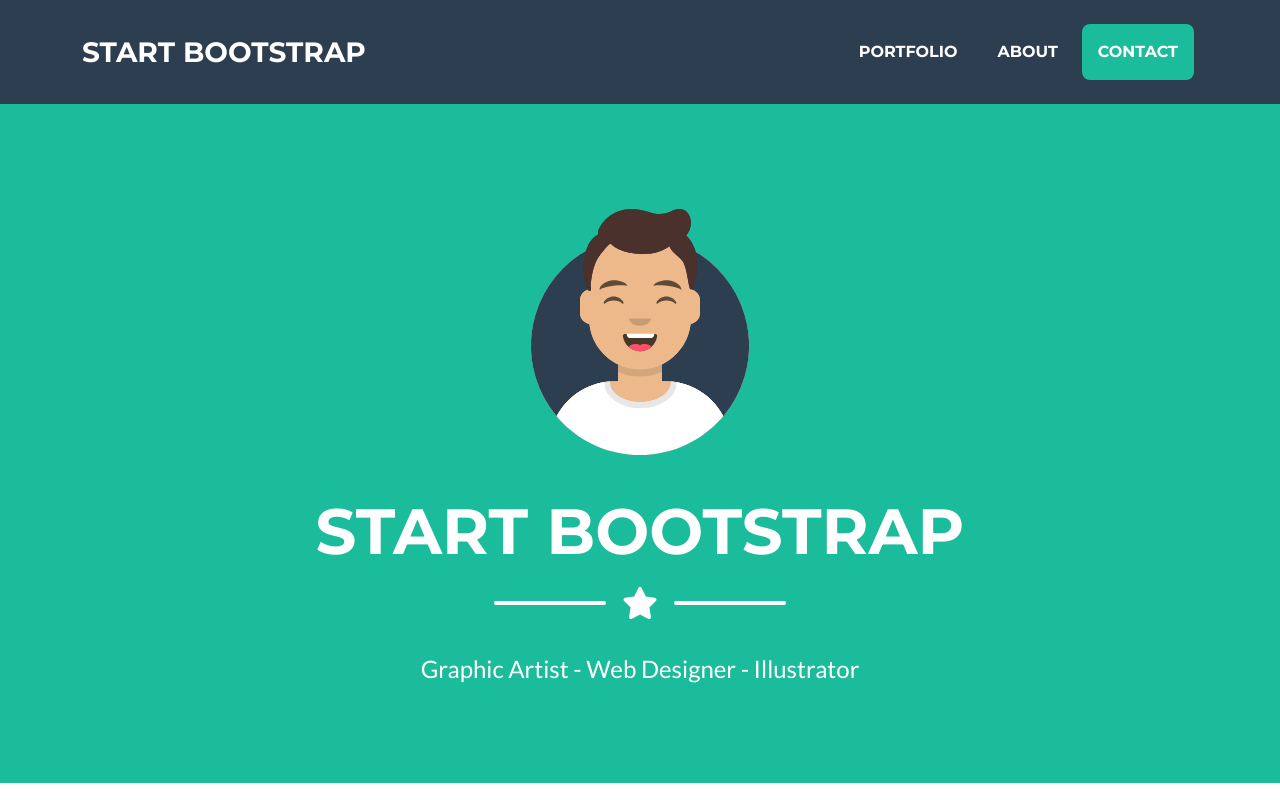
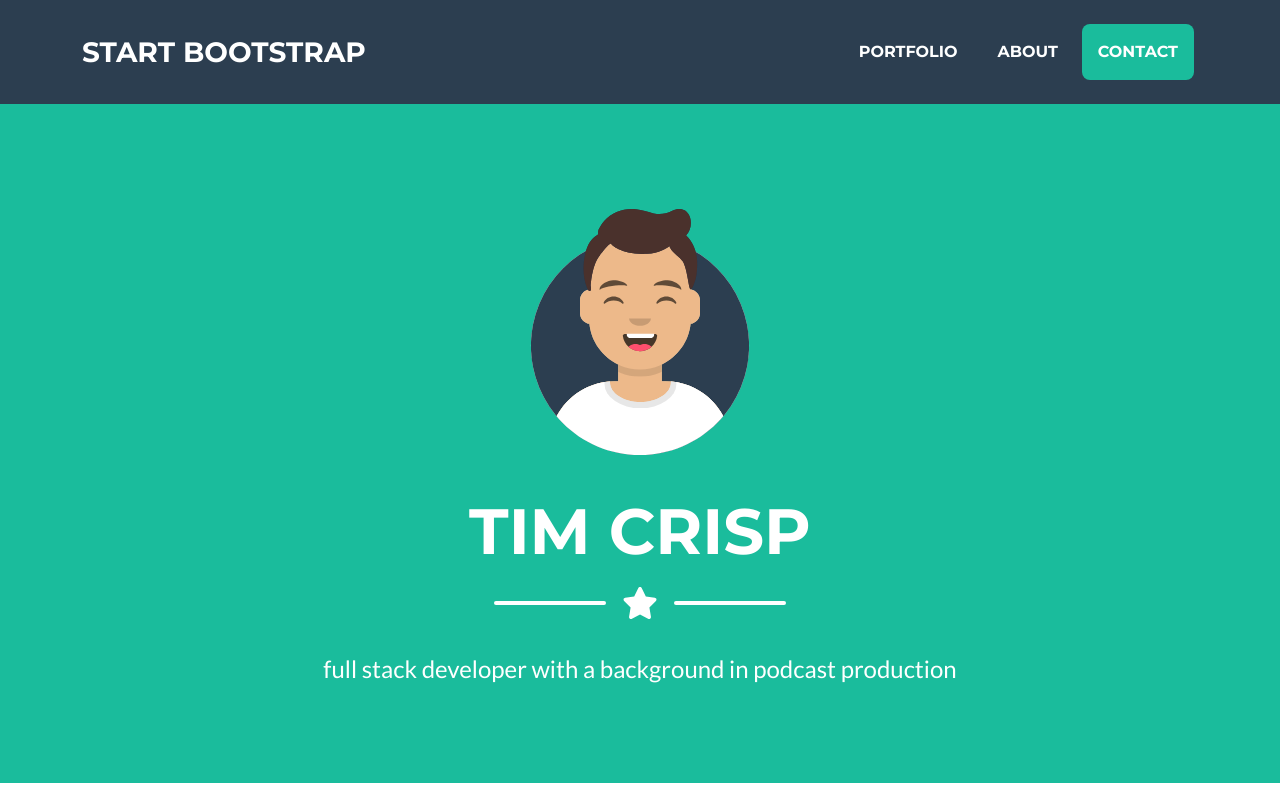
Before and after one commit to timcrisp94/portfolio, a website: page dist/index.html in a window 1280 px wide. Shown: the top 800 px of the page. Drawn offline with nearby package versions, Linux system fonts and the light colour scheme.

Commit message:
update masthead

```diff
--- a/dist/index.html
+++ b/dist/index.html
@@ -5,7 +5,7 @@
         <meta name="viewport" content="width=device-width, initial-scale=1, shrink-to-fit=no" />
         <meta name="description" content="" />
         <meta name="author" content="" />
-        <title>Freelancer - Start Bootstrap Theme</title>
+        <title>Tim Crisp</title>
         <!-- Favicon-->
         <link rel="icon" type="image/x-icon" href="assets/favicon.ico" />
         <!-- Font Awesome icons (free version)-->
@@ -40,7 +40,7 @@
                 <!-- Masthead Avatar Image-->
                 <img class="masthead-avatar mb-5" src="assets/img/avataaars.svg" alt="..." />
                 <!-- Masthead Heading-->
-                <h1 class="masthead-heading text-uppercase mb-0">Start Bootstrap</h1>
+                <h1 class="masthead-heading text-uppercase mb-0">Tim Crisp</h1>
                 <!-- Icon Divider-->
                 <div class="divider-custom divider-light">
                     <div class="divider-custom-line"></div>
@@ -48,7 +48,7 @@
                     <div class="divider-custom-line"></div>
                 </div>
                 <!-- Masthead Subheading-->
-                <p class="masthead-subheading font-weight-light mb-0">Graphic Artist - Web Designer - Illustrator</p>
+                <p class="masthead-subheading font-weight-light mb-0">full stack developer with a background in podcast production</p>
             </div>
         </header>
         <!-- Portfolio Section-->
```
